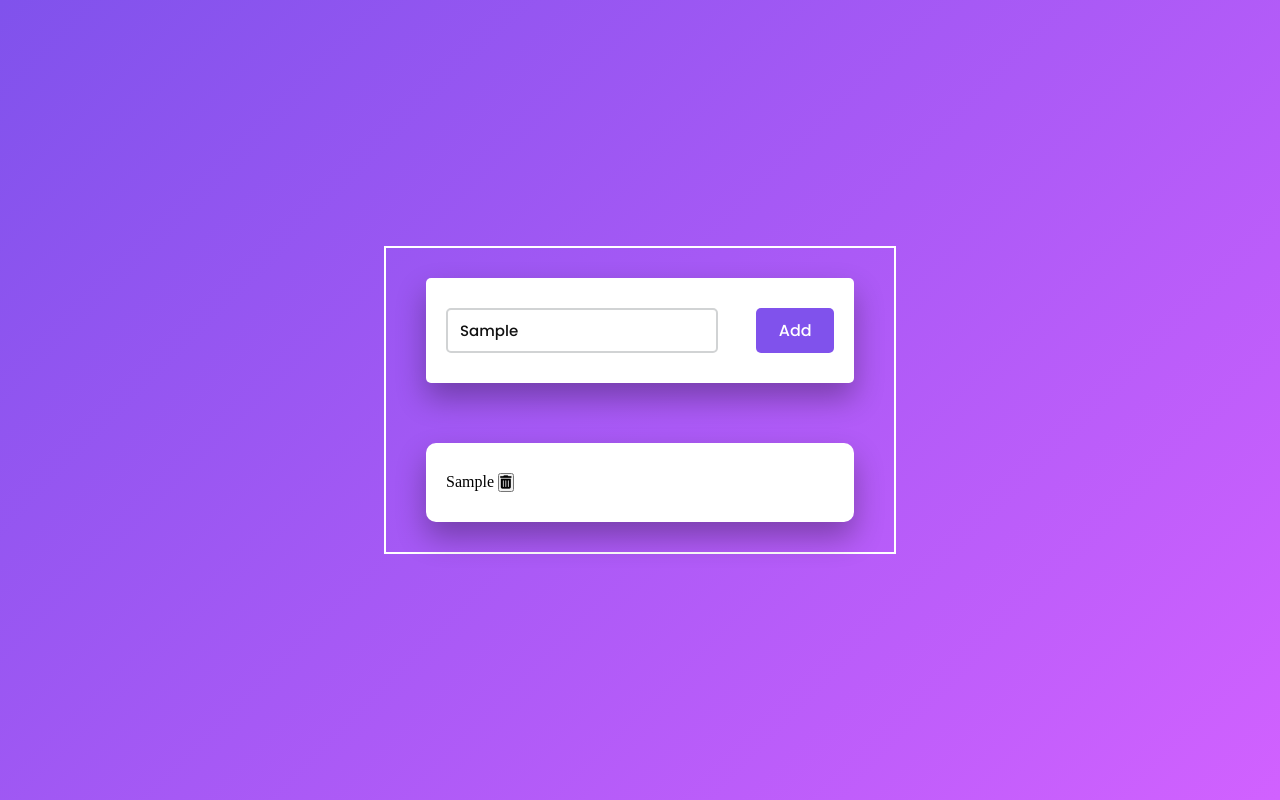
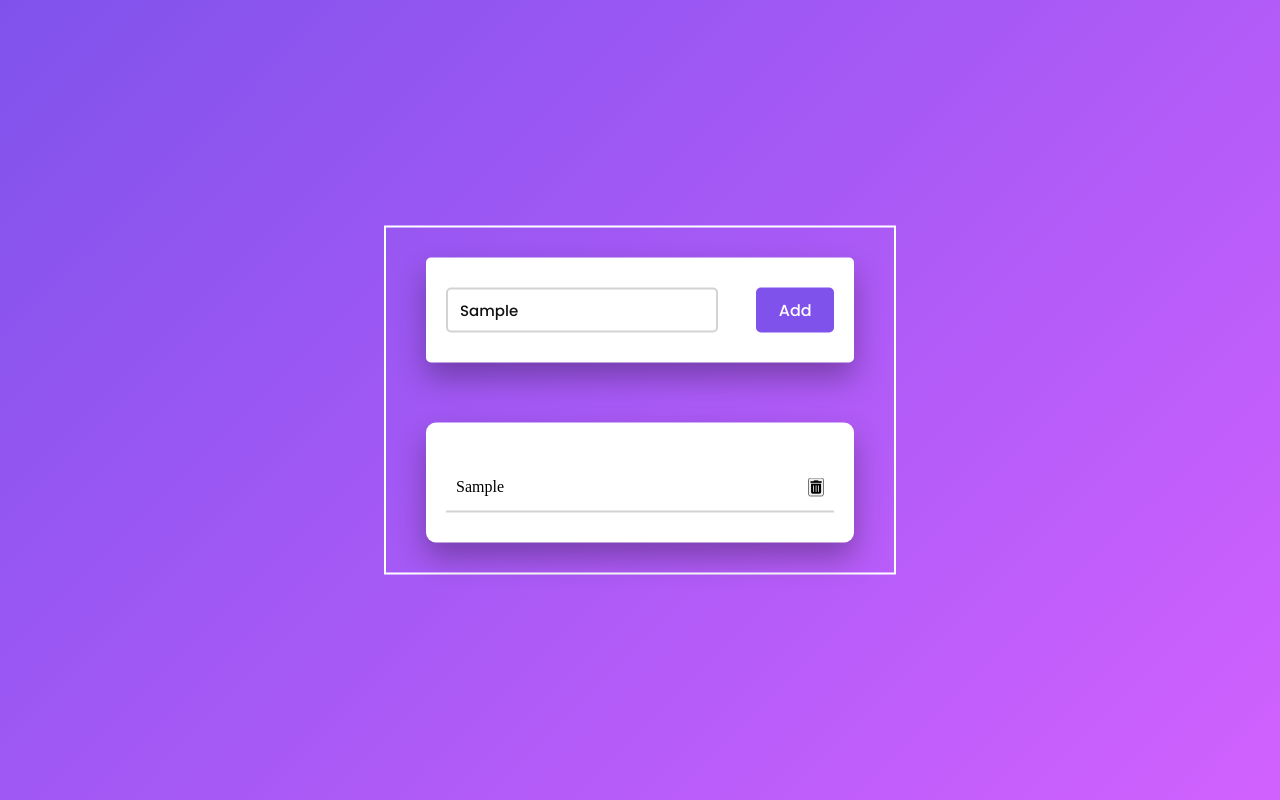
Before and after one commit to DanielChin327/to_do_list, a plain HTML site: page index.html in a window 1280 px wide. Both pictures are taken after typing "Sample" into the empty fields and a click on the button "Add". Drawn offline with Linux system fonts and the light colour scheme.

Commit message:
added more to task css

```diff
--- a/style.css
+++ b/style.css
@@ -76,3 +76,19 @@ body{
   width: 100%;
   position: relative;
 }
+
+.task{
+  background-color: #ffffff;
+  height: 50px;
+  padding: 5px 10px;
+  margin-top: 10px;
+  display: flex;
+  align-items: center;
+  justify-content: space-between;
+  border-bottom: 2px solid #d1d3d4;
+  cursor: pointer;
+}
+
+.task span{
+
+}
```
